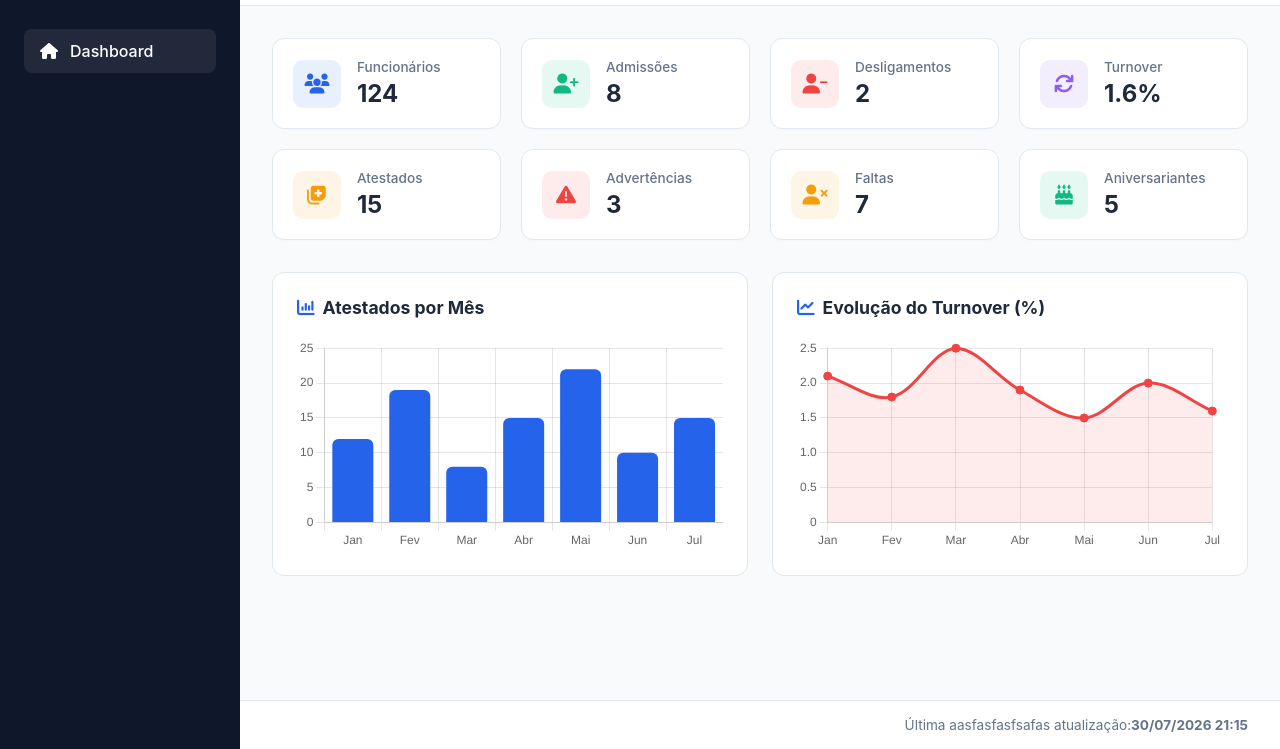
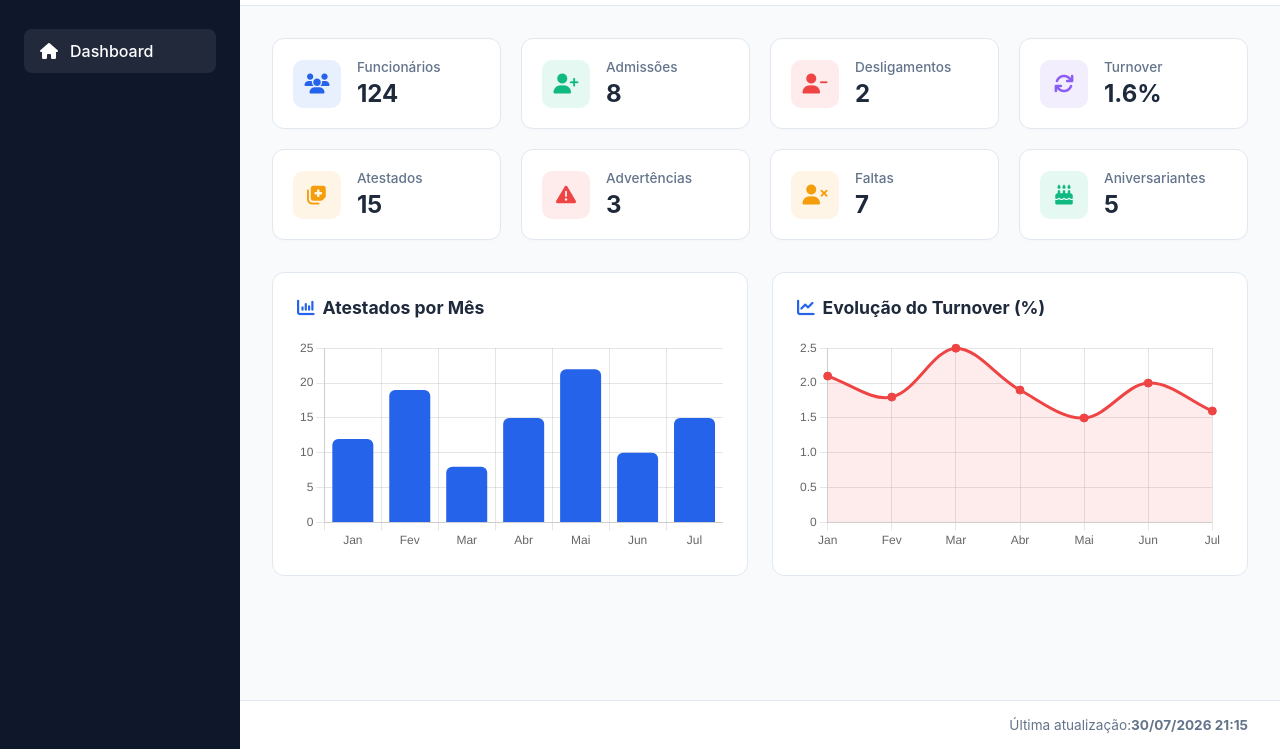
Before and after one commit to W2UP/rh-analytics, a plain HTML site: page index.html in a window 1280 px wide. Shown: the part 51-800 px from the top of the page. Drawn offline with nearby package versions, Linux system fonts and the light colour scheme.

Commit message:
Atualização nova

```diff
--- a/index.html
+++ b/index.html
@@ -117,7 +117,7 @@
       </div>
 
       <footer class="footer">
-        <span>Última aasfasfasfsafas atualização:<strong id="last-update">-</strong></span>
+        <span>Última atualização:<strong id="last-update">-</strong></span>
       </footer>
     </main>
   </div>
```
